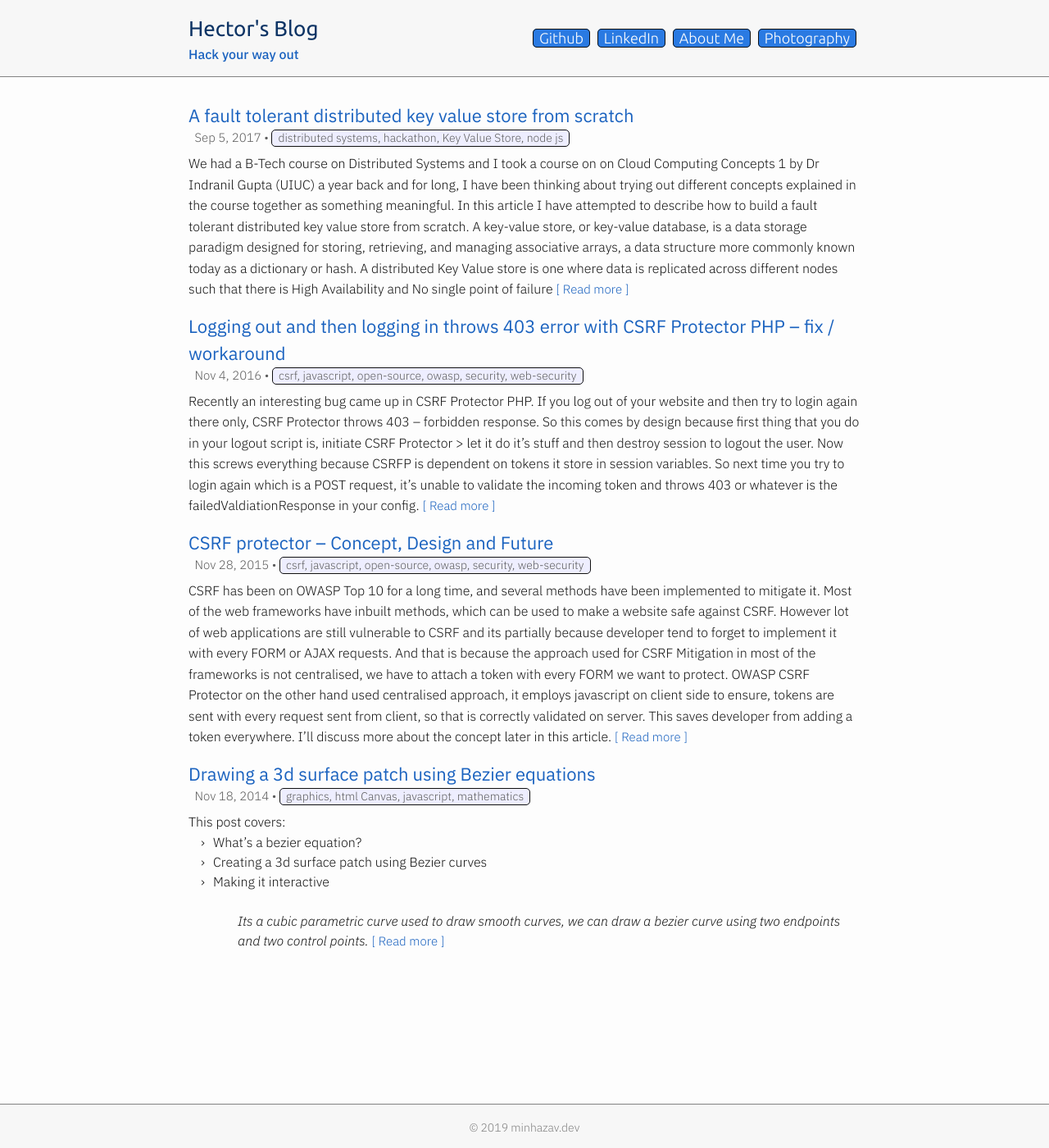
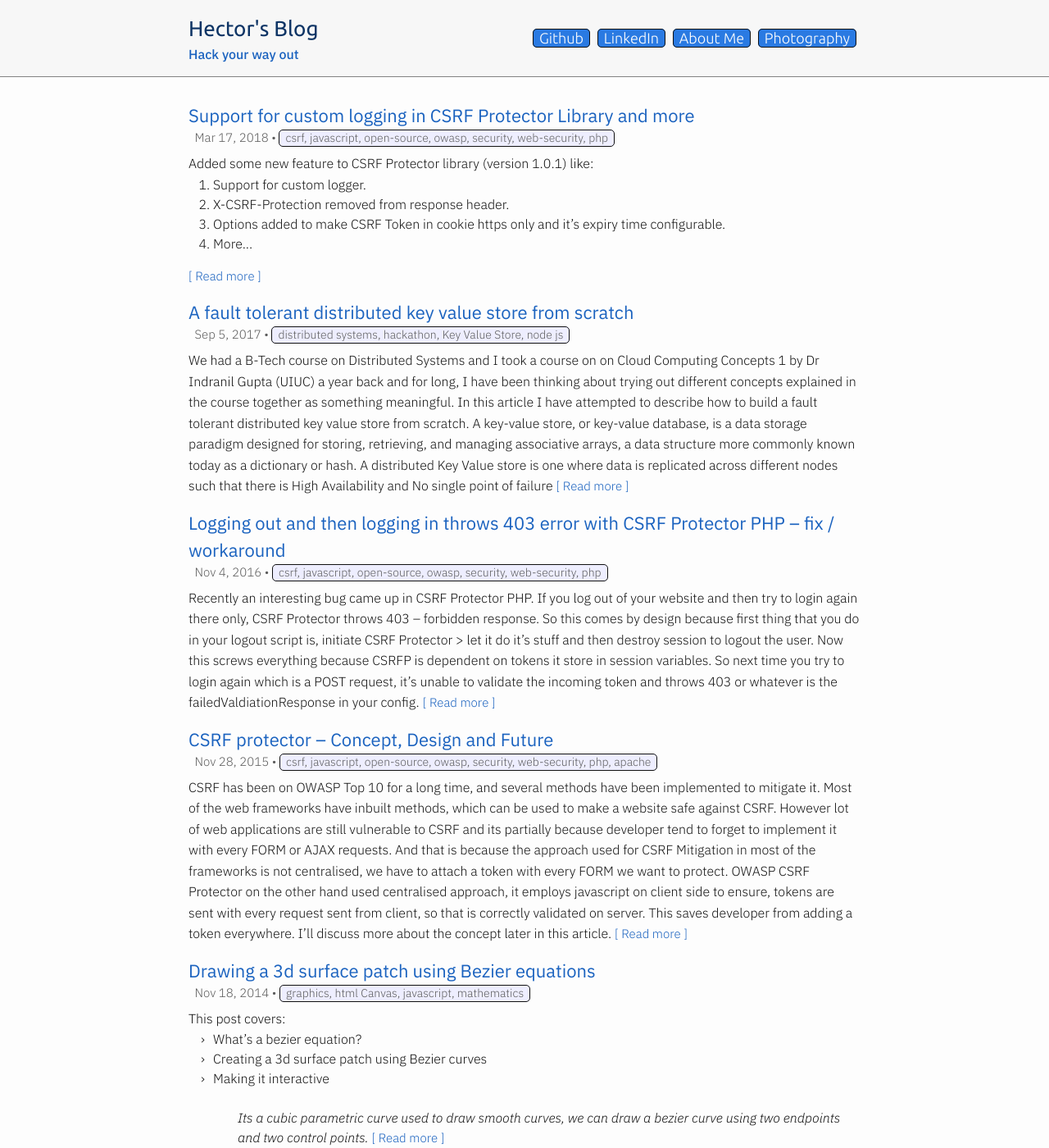
Before and after one commit to mebjas/mebjas.github.io, a Jekyll site: the page built from index.html, in a window 1280 px wide and 1400 px high. Shown: the whole window at 82% size. Built offline with Jekyll 4.4.1, drawn with Linux system fonts in a browser that asks for light colours; some of the changed lines change nothing that is shown.

Commit message:
Migrated another article from wordpress blod
Title: Here are a few updates to CSRF Protector Library. Let’s call it version 1.0.1

````diff
--- a/_config.yml
+++ b/_config.yml
@@ -72,6 +72,8 @@ category_descriptions:
   - { name: "graphics", description: "" }
   - { name: "html Canvas", description: "" }
   - { name: "javascript", description: "" }
+  - { name: "php", description: "" }
+  - { name: "apache", description: "" }
   - { name: "mathematics", description: "" }
   - { name: "csrf", description: "" }
   - { name: "open-source", description: "" }
--- a/_posts/2015-11-28-CSR-Protector-concept-design-and-future.md
+++ b/_posts/2015-11-28-CSR-Protector-concept-design-and-future.md
@@ -1,7 +1,7 @@
 ---
 layout: post
 title: CSRF protector – Concept, Design and Future
-category: csrf, javascript, open-source, owasp, security, web-security
+category: csrf, javascript, open-source, owasp, security, web-security, php, apache
 description: "CSRF has been on OWASP Top 10 for a long time, and several methods have been implemented to mitigate it. Most of the web frameworks have inbuilt methods, which can be used to make a website safe against CSRF. However lot of web applications are still vulnerable to CSRF and its partially because developer tend to forget to implement it with every FORM or AJAX requests. And that is because the approach used for CSRF Mitigation in most of the frameworks is not centralised, we have to attach a token with every FORM we want to protect. OWASP CSRF Protector on the other hand used centralised approach, it employs javascript on client side to ensure, tokens are sent with every request sent from client, so that is correctly validated on server. This saves developer from adding a token everywhere. I’ll discuss more about the concept later in this article."
 post-no: 2
 toc: false
--- a/_posts/2016-11-04-logging-out-and-then-logging-in-throws-403-error-with-csrf-protector.md
+++ b/_posts/2016-11-04-logging-out-and-then-logging-in-throws-403-error-with-csrf-protector.md
@@ -1,7 +1,7 @@
 ---
 layout: post
 title: Logging out and then logging in throws 403 error with CSRF Protector PHP – fix / workaround
-category: csrf, javascript, open-source, owasp, security, web-security
+category: csrf, javascript, open-source, owasp, security, web-security, php
 description: "Recently an interesting bug came up in CSRF Protector PHP. If you log out of your website and then try to login again there only, CSRF Protector throws 403 – forbidden response. So this comes by design because first thing that you do in your logout script is, initiate CSRF Protector > let it do it’s stuff and then destroy session to logout the user. Now this screws everything because CSRFP is dependent on tokens it store in session variables. So next time you try to login again which is a POST request, it’s unable to validate the incoming token and throws 403 or whatever is the failedValdiationResponse in your config."
 post-no: 3
 toc: false
--- /dev/null
+++ b/_posts/2018-03-17-support-for-custom-logging-csrf-protector-library-and-more.md
@@ -0,0 +1,77 @@
+---
+layout: post
+title: Support for custom logging in CSRF Protector Library and more
+category: csrf, javascript, open-source, owasp, security, web-security, php
+description: "Added some new feature to CSRF Protector library (version 1.0.1) like: <ol><li>Support for custom logger.</li><li>X-CSRF-Protection removed from response header.</li><li>Options added to make CSRF Token in cookie https only and it’s expiry time configurable.</li><li>More...</li></ol>"
+post-no: 5
+toc: false
+---
+
+# Here are a few updates to CSRF Protector Library. Let’s call it version 1.0.1
+
+## Major features
+### 1. Support for custom logger
+So with insufficient logging and monitoring in OWASP Top 10 2017, logging and monitoring is more serious concern than ever now. So far, CSRF Protector had support for file based logging only, and it was required by the library to have logging path (absolute or relative) mentioned in the config file. It’s a problem for developers who try to integrate it with an existing application which has it’s own logger implemented or if there are organisational policies in place which enforces certain kind of logging.
+
+Only way to deal with this was modifying the logger method coupled with the library. In latest change I have decoupled the logger object with the library and developer can initialize the library to use custom logger.The `csrfProtector::init` method now accepts an additional optional parameter `$logger`.
+
+```php
+public static function init($length = null, $action = null, $logger = null);
+```
+
+This is supposed to be an object of a class that implements the [LoggerInterface](https://github.com/mebjas/CSRF-Protector-PHP/blob/master/libs/csrf/LoggerInterface.php) interface.
+
+```php
+interface LoggerInterface {
+    public function log($message, $context = array());
+}
+```
+
+In case the parameter is not provided – the default file based logger – [csrfpDefaultLogger](https://github.com/mebjas/CSRF-Protector-PHP/blob/master/libs/csrf/csrfpDefaultLogger.php) is used;
+
+### 2. X-CSRF-Protection removed from response header.
+This can make applications vulnerable to known vulnerabilities in libraries. This was reported by a developer.
+
+### 3. Options added to make CSRF Token in cookie https only and it’s expiry time configurable.
+
+### 4. Log path in configuration file (logDirectory) can be absolute or relative.
+
+### 5. Url path in the configuration file can be set to false if developers want to include it themselves in HTML output.
+
+Last three changes (including this) were done by [Brad Stoney](https://github.com/bstoney), thanks to him!
+
+Also, here’s link to latest release: https://github.com/mebjas/CSRF-Protector-PHP/releases
+
+<!--
+
+comment
+> Michael : August 6, 2018
+Hi Hector,
+I am a developer and I use structured PHP for my websites. How do I implement CSRF protection the simplest way posible??
+
+>> admin: September 9, 2018
+
+Hello Michael,
+You can either use composer to install this library or download this offline and place this in appropriate location with respect to the project you want to protect against CSRF;
+
+After that, you need to copy the config file ./libs/config.sample.php to ./libs/config.php and change certain values as explained here – https://github.com/mebjas/CSRF-Protector-PHP/blob/master/libs/README.md
+
+After that, just add this to the files you want to protect or one common file included by all;
+
+
+< ?php
+include_once __DIR__ .’/vendor/owasp/csrf-protector-php/libs/csrf/csrfprotector.php’;
+
+//Initialise CSRFGuard library
+csrfProtector::init();
+
+Find more details here – https://github.com/mebjas/CSRF-Protector-PHP
+
+> faten hamamah : September 25, 2018
+hi hector,
+I am a developer and I use structured PHP for my website. I’d already implement CSRF protection and included in my config but when I try to login to my website, it always display “403” error. how do i fix this?
+
+>> admin : October 14, 2018
+Thanks for creating an issue for this at Github Repository; I’ll follow up there – https://github.com/mebjas/CSRF-Protector-PHP/issues/100
+
+-->
````
